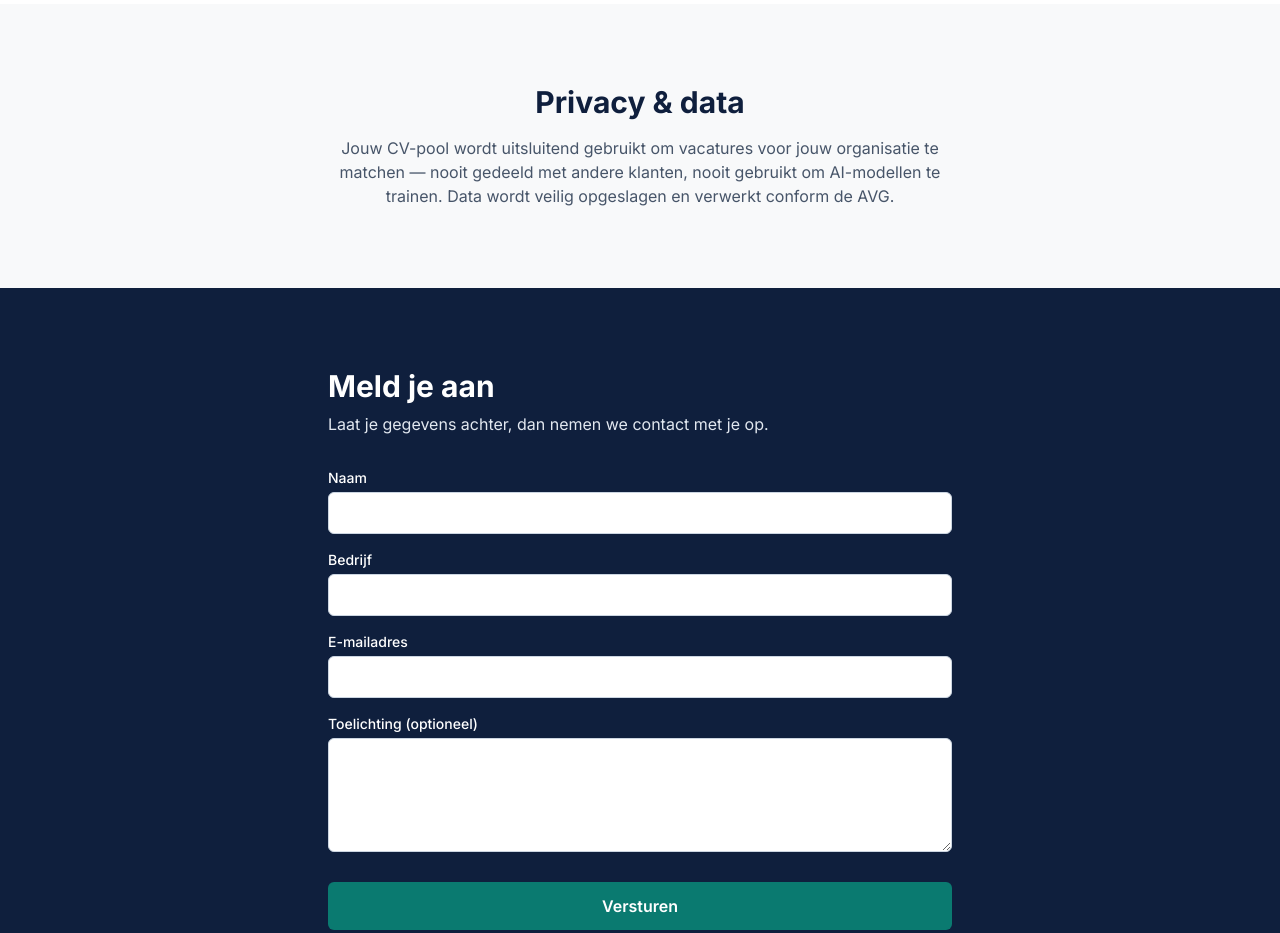
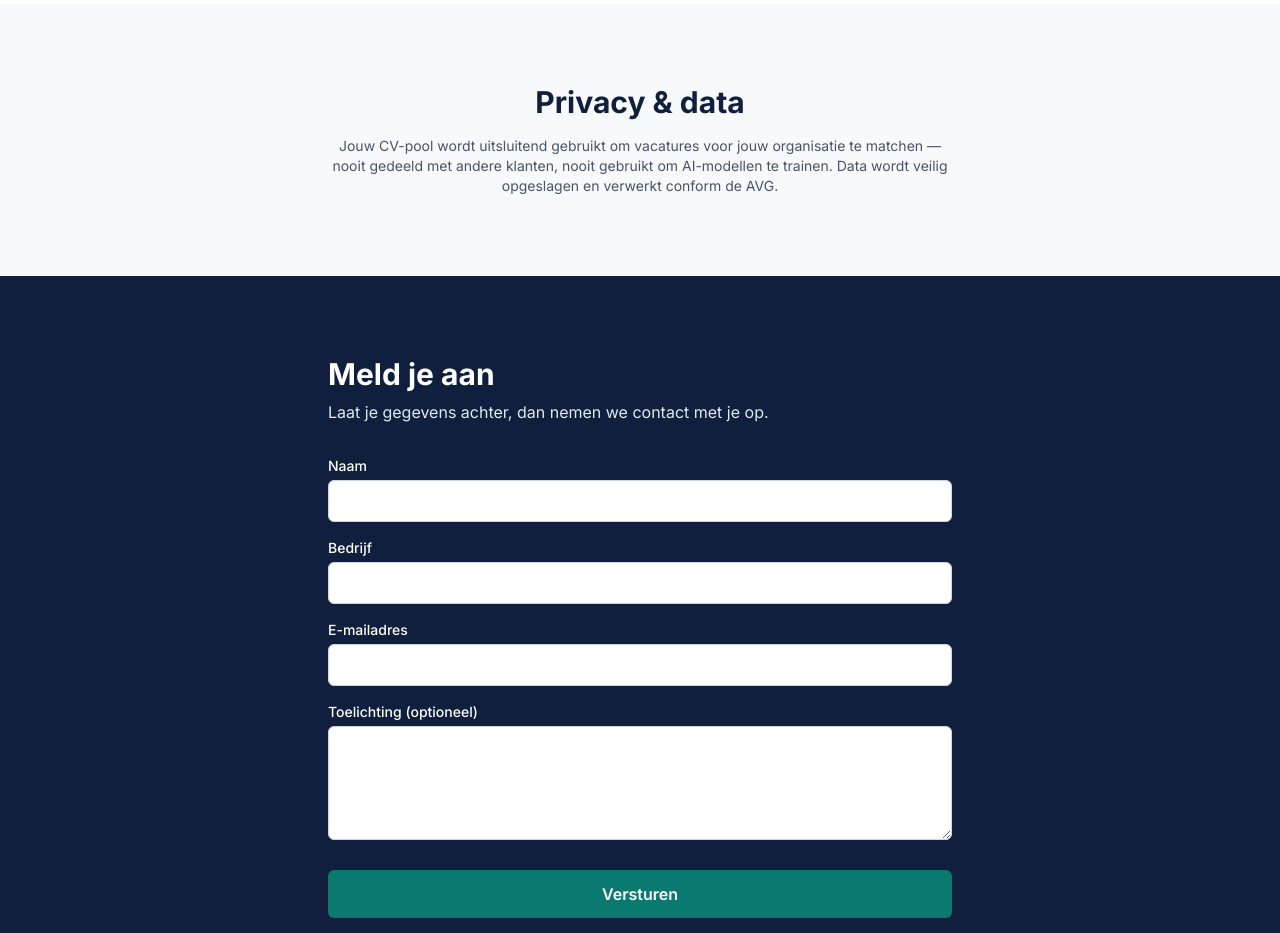
Before and after one commit to Chiel-CBTC/talentchart.nl, a Next.js app: page / in a window 1280 px wide. Shown: the part 1580-2513 px from the top of the page. Built offline with nearby package versions, Linux system fonts and the light colour scheme.

Commit message:
fix: verklein tekst in Privacy & data sectie (#8)
De omschrijvingstekst gebruikte de standaard bodytekst-grootte
(16px, ongestyled), terwijl de rest van de site (bv. Benefits-
kaartjes) het kleinere text-sm (14px) gebruikt. Consistent gemaakt.

```diff
--- a/components/PrivacyNote.tsx
+++ b/components/PrivacyNote.tsx
@@ -5,7 +5,7 @@
         <h2 className="text-2xl font-bold text-navy sm:text-3xl">
           Privacy &amp; data
         </h2>
-        <p className="mt-4 text-slate-600">
+        <p className="mt-4 text-sm text-slate-600">
           Jouw CV-pool wordt uitsluitend gebruikt om vacatures voor jouw
           organisatie te matchen — nooit gedeeld met andere klanten, nooit
           gebruikt om AI-modellen te trainen. Data wordt veilig opgeslagen en
```
